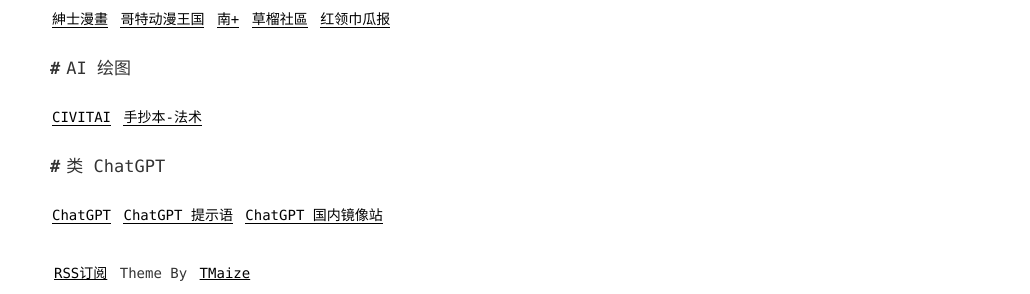
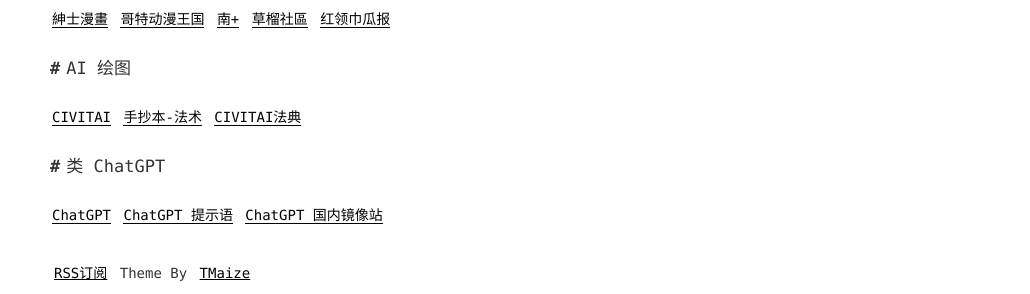
Before and after one commit to admans/admans.github.io, a Jekyll site: the page built from pages/navi.md, in a window 1280 px wide. Shown: the part 1187-1481 px from the top of the page, without its empty margins (250-1280 px from the left). Built offline with Jekyll 4.4.1, drawn with Linux system fonts in a browser that asks for light colours.

Commit message:
Update navi.md
新增 CIVITAI法典

```diff
--- a/pages/navi.md
+++ b/pages/navi.md
@@ -45,7 +45,7 @@ title: 导航
 
 ## AI 绘图
 
-[CIVITAI](https://civitai.com/ "CIVITAI") [手抄本-法术](https://docs.google.com/spreadsheets/d/14Gg1kIGWdZGXyCC8AgYVT0lqI6IivLzZOdIT3QMWwVI/htmlview# "手抄本-法术")
+[CIVITAI](https://civitai.com/ "CIVITAI") [手抄本-法术](https://docs.google.com/spreadsheets/d/14Gg1kIGWdZGXyCC8AgYVT0lqI6IivLzZOdIT3QMWwVI/htmlview# "手抄本-法术") [CIVITAI法典](https://docs.google.com/document/d/1xFGVMr_ELDDW9WkKw27wjsWqSDNYlLWtsY93Ost-0QE/edit "CIVITAI法典")
 
 ## 类 ChatGPT
 
```
